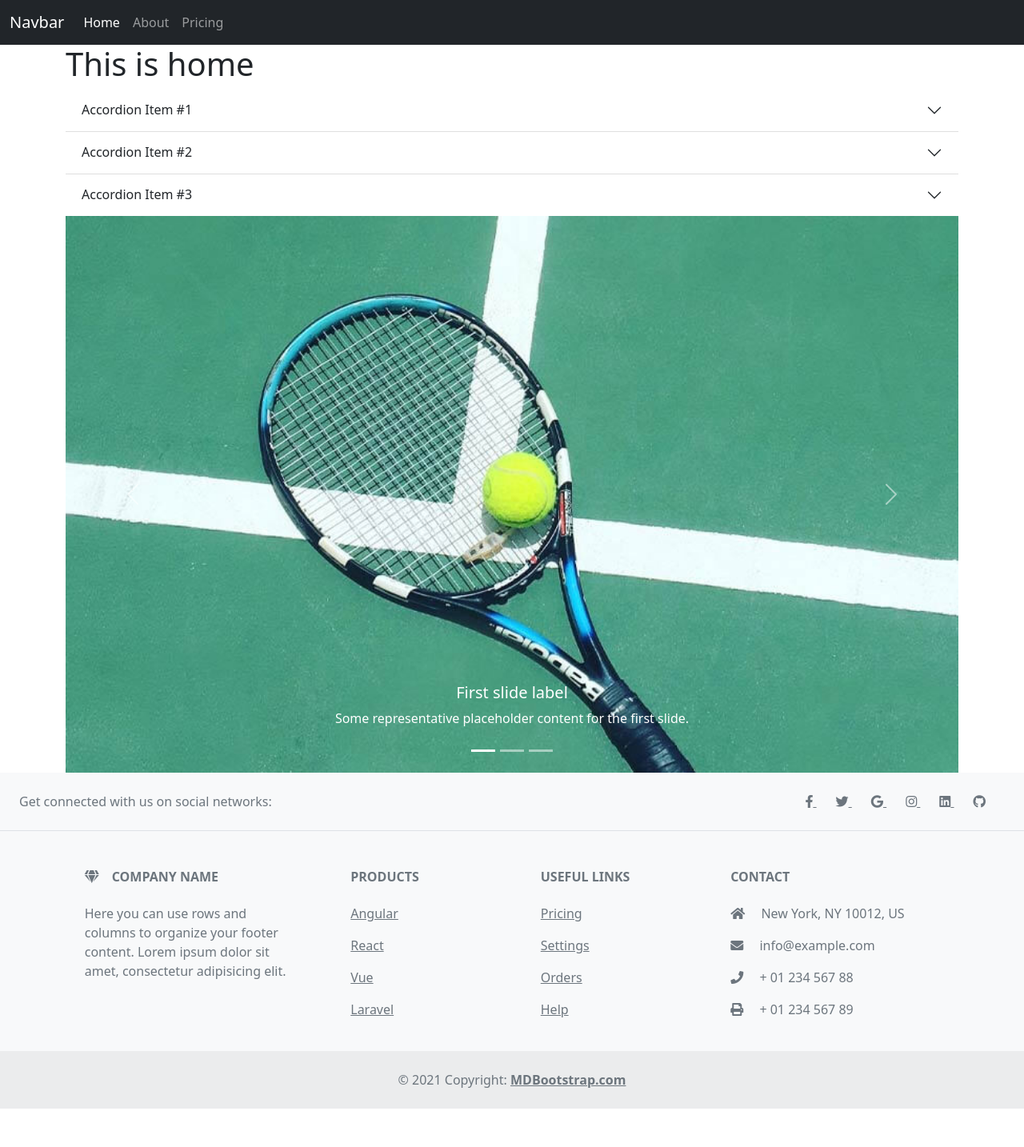
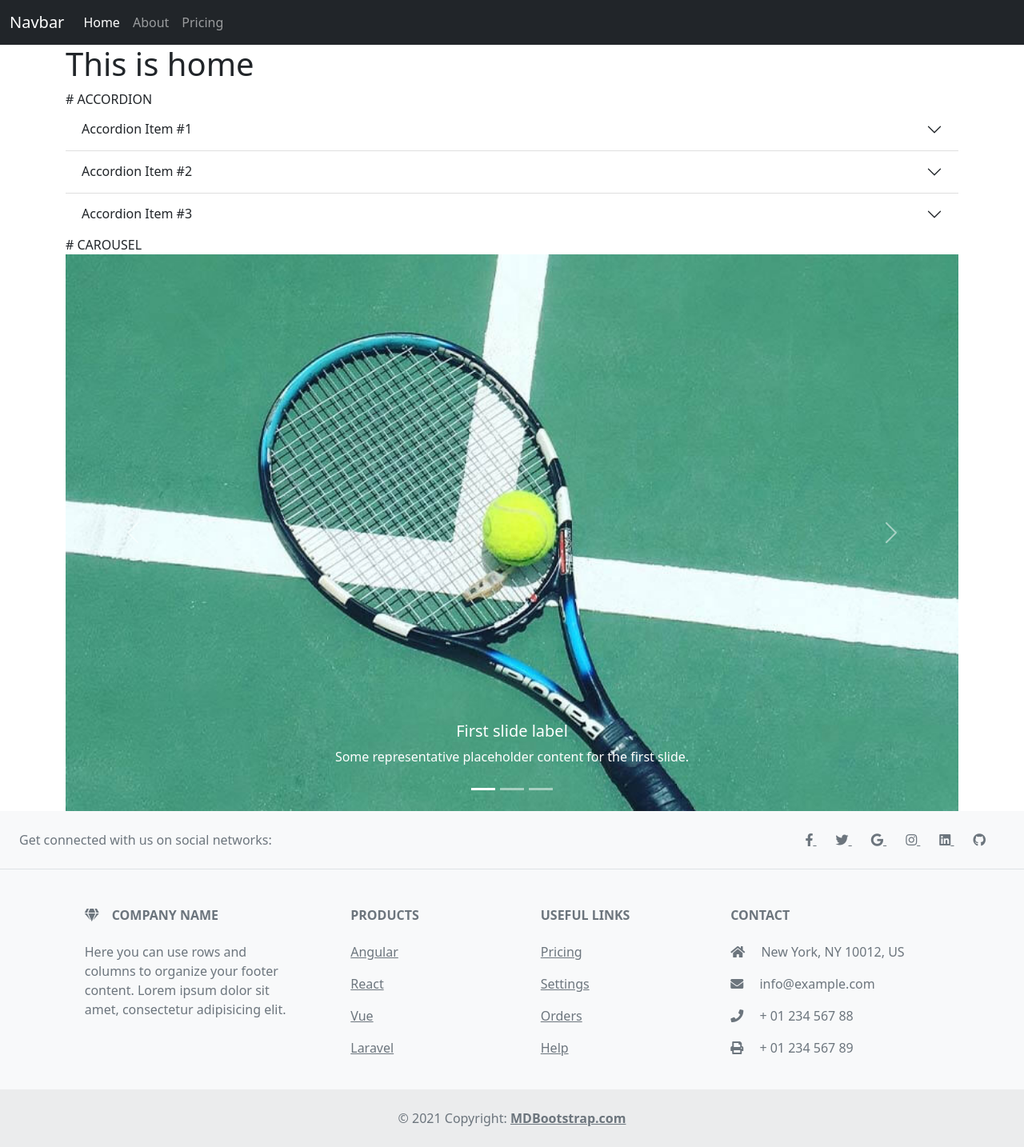
Before and after one commit to ryorichardo/Web-UT, a Flask app: page / in a window 1280 px wide. Shown: the whole page at 80% size. Before the commit the page ends 1386 px from the top, so only its background shows below. Run offline with Flask 2, Linux system fonts and the light colour scheme; some libraries are stand-ins or nearby versions.

Commit message:
Update home.html

```diff
--- a/templates/home.html
+++ b/templates/home.html
@@ -6,7 +6,7 @@
 
 {% block body %}
   <h1>This is home</h1>
-
+# ACCORDION
   <div class="accordion accordion-flush" id="accordionFlushExample">
     <div class="accordion-item">
       <h2 class="accordion-header" id="flush-headingOne">
@@ -40,6 +40,7 @@
     </div>
   </div>
 
+  # CAROUSEL
   <div id="carouselExampleCaptions" class="carousel slide" data-bs-ride="carousel">
     <div class="carousel-indicators">
       <button type="button" data-bs-target="#carouselExampleCaptions" data-bs-slide-to="0" class="active" aria-current="true" aria-label="Slide 1"></button>
@@ -61,9 +62,9 @@
           <p>Some representative placeholder content for the second slide.</p>
         </div>
       </div>
-      <div class="carousel-item">
+      <div class="carousel-item"> # dalemnya
         <img src="{{url_for('static', filename='/images/carousel/stock3.jpg')}}" class="d-block w-100" alt="Stock 3">
-        <div class="carousel-caption d-none d-md-block">
+        <div class="carousel-caption d-none d-md-block"> # Caption di carousel
           <h5>Third slide label</h5>
           <p>Some representative placeholder content for the third slide.</p>
         </div>
```
